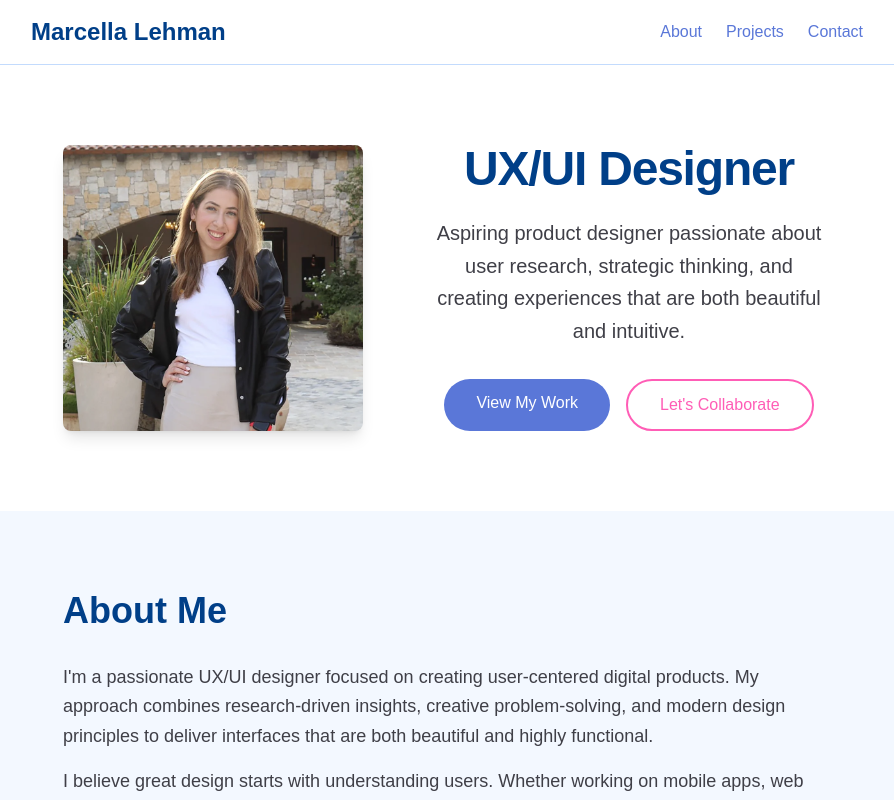
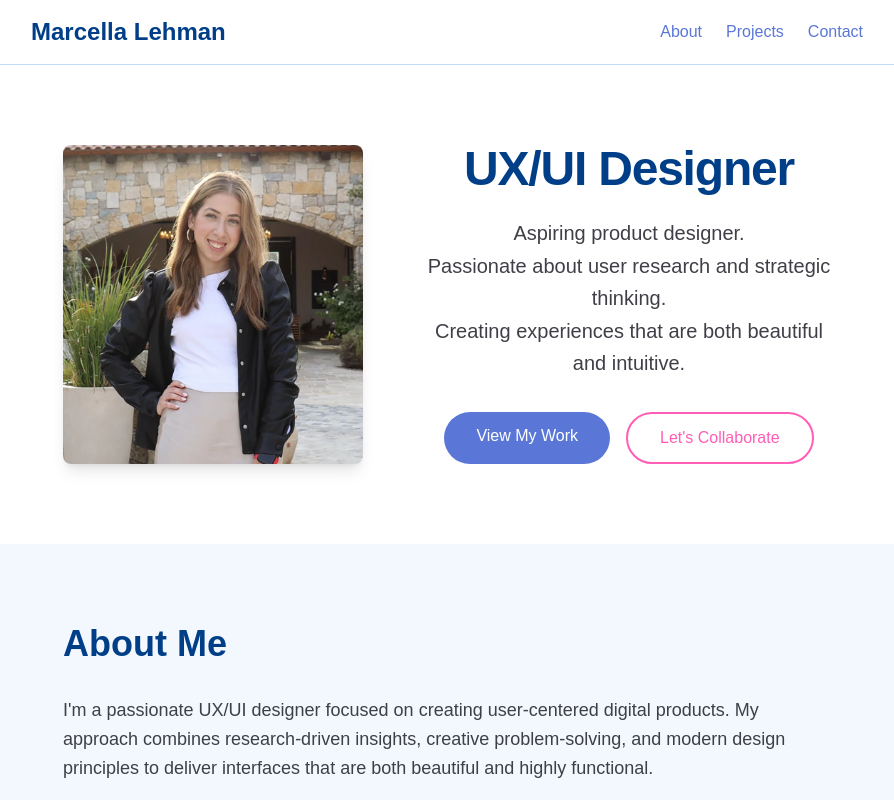
Before and after one commit to TzipHoro/MarcysPortfolio, a Next.js app in the folder my-portfolio/: page / in a window 1280 px wide. Shown: the top 800 px of the page, without its empty margins (193-1087 px from the left). Built offline with nearby package versions, Linux system fonts and the light colour scheme.

Commit message:
Split hero tagline into 3 lines
Co-Authored-By: Claude Sonnet 4.6 <noreply@anthropic.com>

```diff
--- a/my-portfolio/app/page.tsx
+++ b/my-portfolio/app/page.tsx
@@ -24,8 +24,9 @@ export default function Home() {
               UX/UI Designer
             </h1>
             <p className="text-xl text-zinc-700 mb-8 leading-relaxed">
-              Aspiring product designer passionate about user research, strategic thinking,
-              and creating experiences that are both beautiful and intuitive.
+              Aspiring product designer.<br />
+              Passionate about user research and strategic thinking.<br />
+              Creating experiences that are both beautiful and intuitive.
             </p>
             <div className="flex flex-col sm:flex-row gap-4 justify-center">
               <a
```
